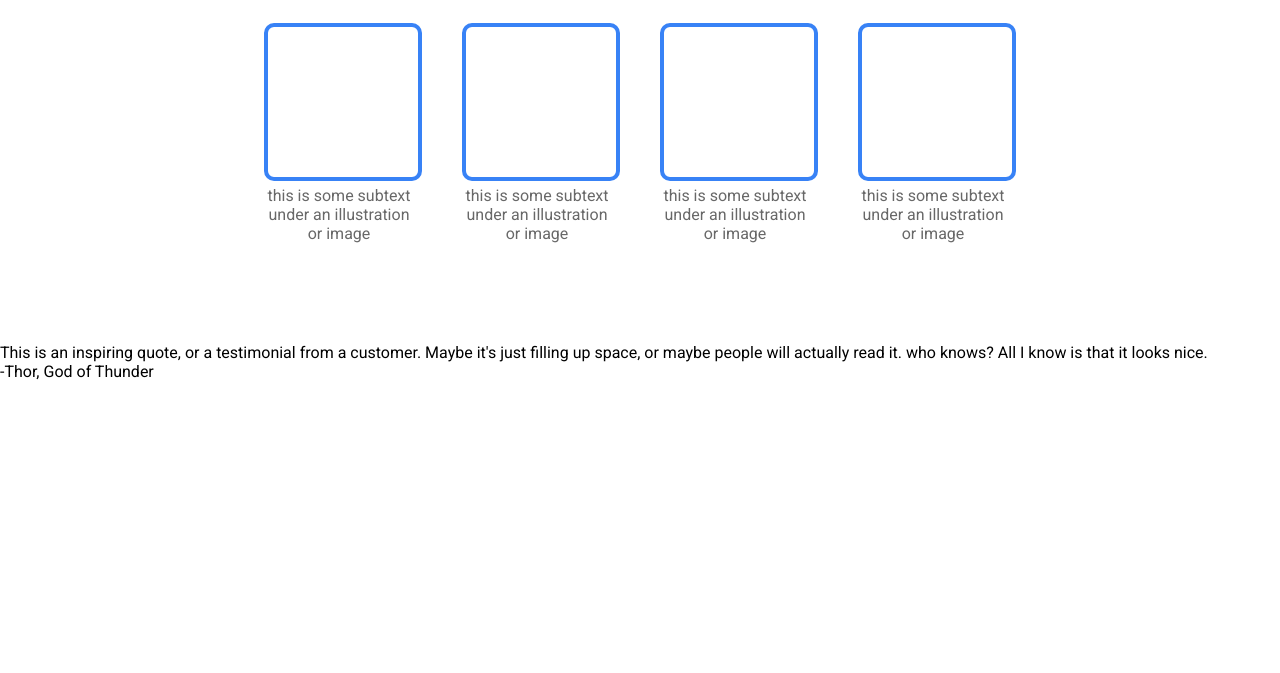
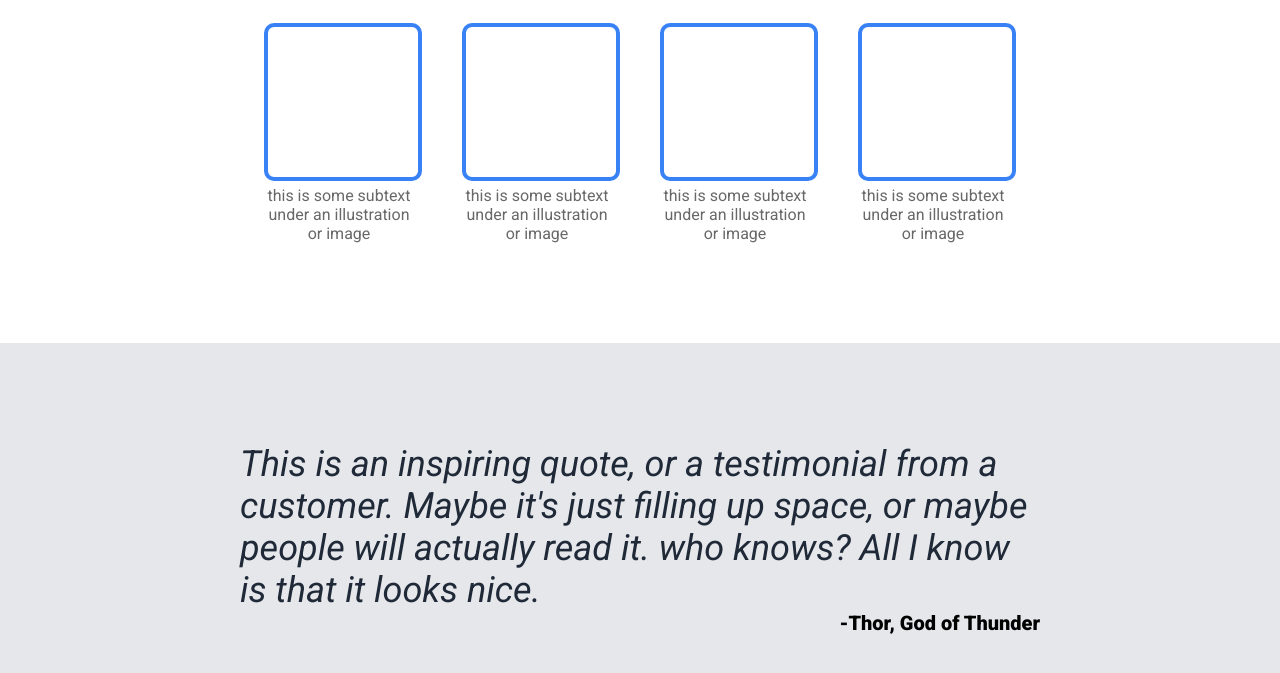
Before and after one commit to ARD11111/odin-landing-page, a plain HTML site: page index.html in a window 1280 px wide. Shown: the part 620-1293 px from the top of the page. Before the commit the page ends 1001 px from the top, so only its background shows below. Drawn offline with Linux system fonts and the light colour scheme.

Commit message:
Style the quotes section

```diff
--- a/style.css
+++ b/style.css
@@ -128,3 +128,29 @@ button{
   color: rgb(104, 104, 104);
   max-width: 150px;
 }
+
+
+/* section three */
+.third{
+  background-color: #E5E7EB ;
+  display: flex;
+  justify-content: center;
+  align-items: center;
+  padding: 100px;
+}
+.quote{
+  font-size: 36px;
+  font-style: italic;
+  color: #1f2937;
+  max-width: 800px;
+}
+.complete-quote{
+  display: flex;
+  flex-direction: column;
+
+}
+.person{
+  align-self: flex-end;
+  font-size: 20px;
+  font-weight: 900;
+}
```
